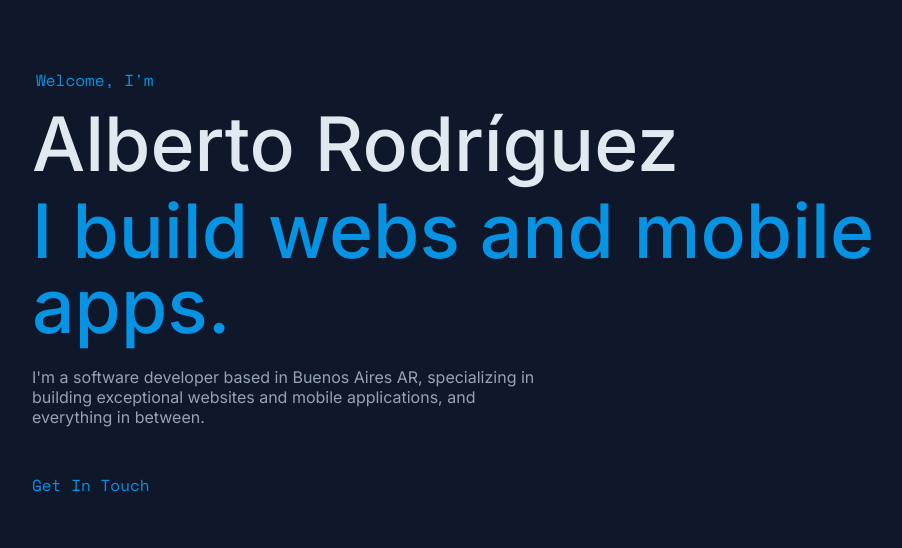
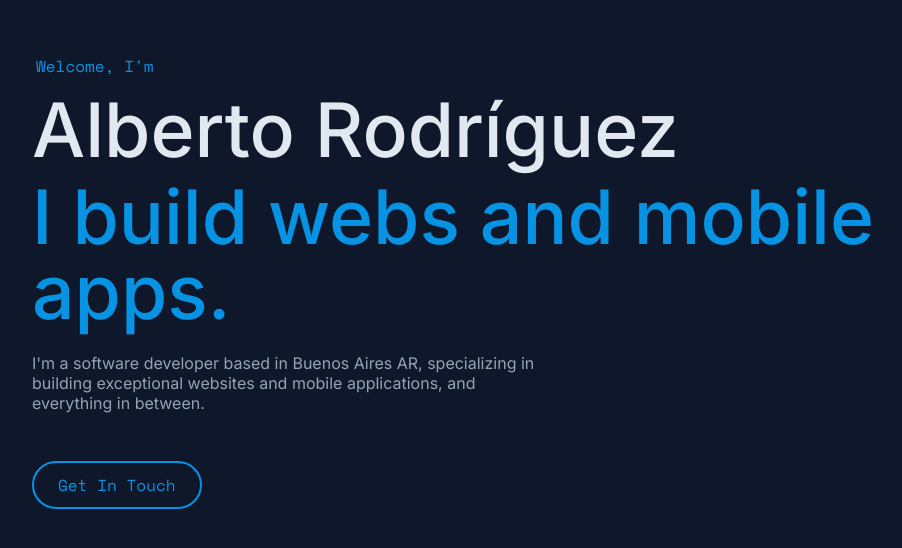
Before and after one commit to albertorg/portfolio-v2, a Next.js app: page / in a window 1280 px wide. Shown: the part 118-666 px from the top of the page, without its empty margins (160-1062 px from the left). Built offline with nearby package versions, Linux system fonts and the light colour scheme.

Commit message:
button componet done

```diff
--- a/src/components/Button/Button.tsx
+++ b/src/components/Button/Button.tsx
@@ -12,12 +12,14 @@ export const Button: FC<Props> = ({text}) => {
 
     const onClick = () => {
         console.log('Redirect to email')
+        window.location.href='mailto: ticoc911@gmall.com'
     }
 
     return (
         <button
             onClick={onClick}
-            className={`${space.className} text-primary`}
+            className={`${space.className} text-primary border-2 border-primary border-solid py-3 px-6 rounded-full
+            hover:bg-primary-2`}
         >
             {text}
         </button>
```
